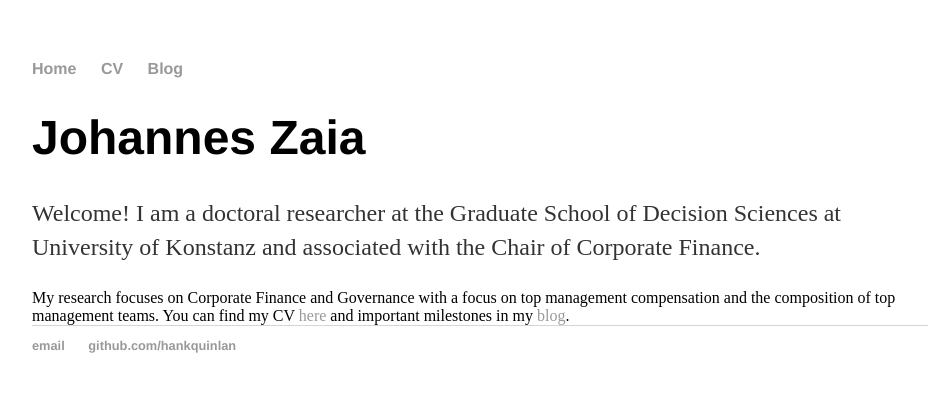
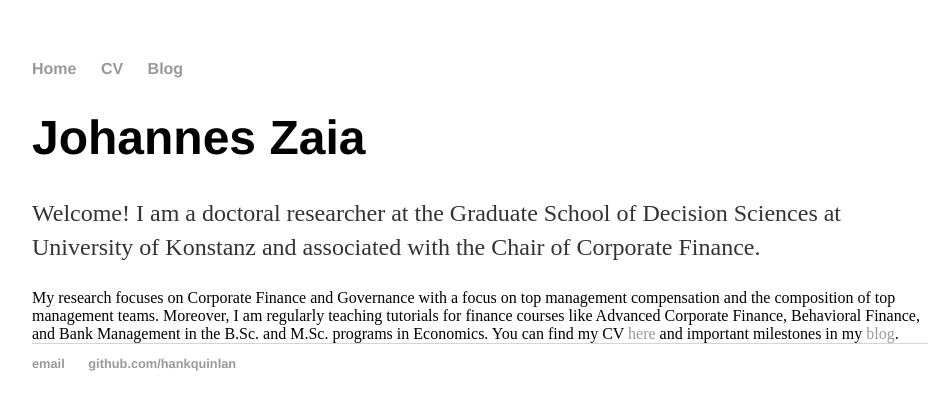
Before and after one commit to johanneszaia/johanneszaia.github.io, a Jekyll site: the page built from index.html, in a window 1280 px wide. Shown: the top 410 px of the page, without its empty margins (160-1110 px from the left). Built offline with Jekyll 4.4.1, drawn with Linux system fonts in a browser that asks for light colours.

Commit message:
Update index.html

```diff
--- a/index.html
+++ b/index.html
@@ -10,7 +10,8 @@ title: Johannes Zaia, PhD Candidate
 
 	My research focuses on Corporate Finance and Governance
 	with a focus on top management compensation and the composition of top management teams.
-
+	Moreover, I am regularly teaching tutorials for finance courses like Advanced Corporate Finance, Behavioral Finance,
+	and Bank Management in the B.Sc. and M.Sc. programs in Economics.
 	You can find my CV <a href="/cv">here</a> and important milestones in my <a href="/blog">blog</a>.
 
 
```
